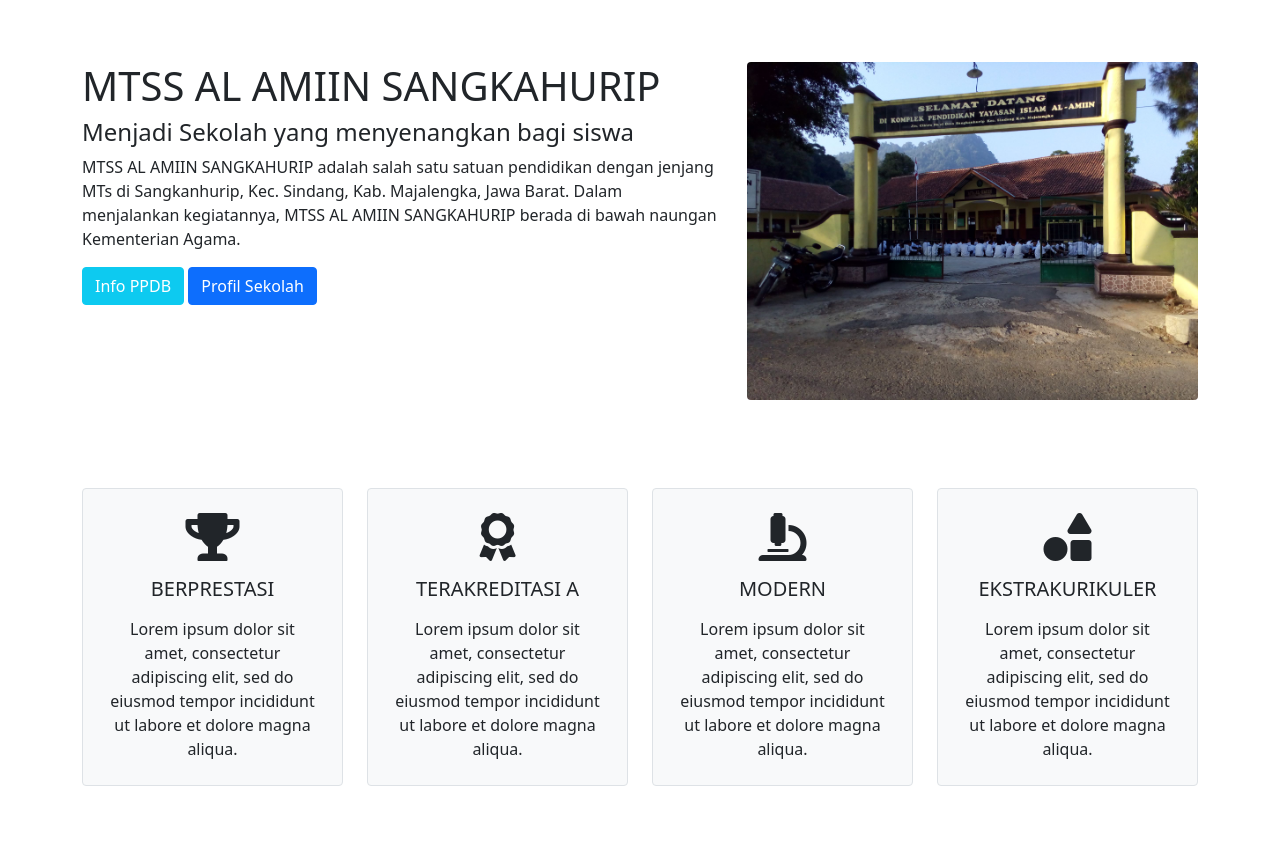
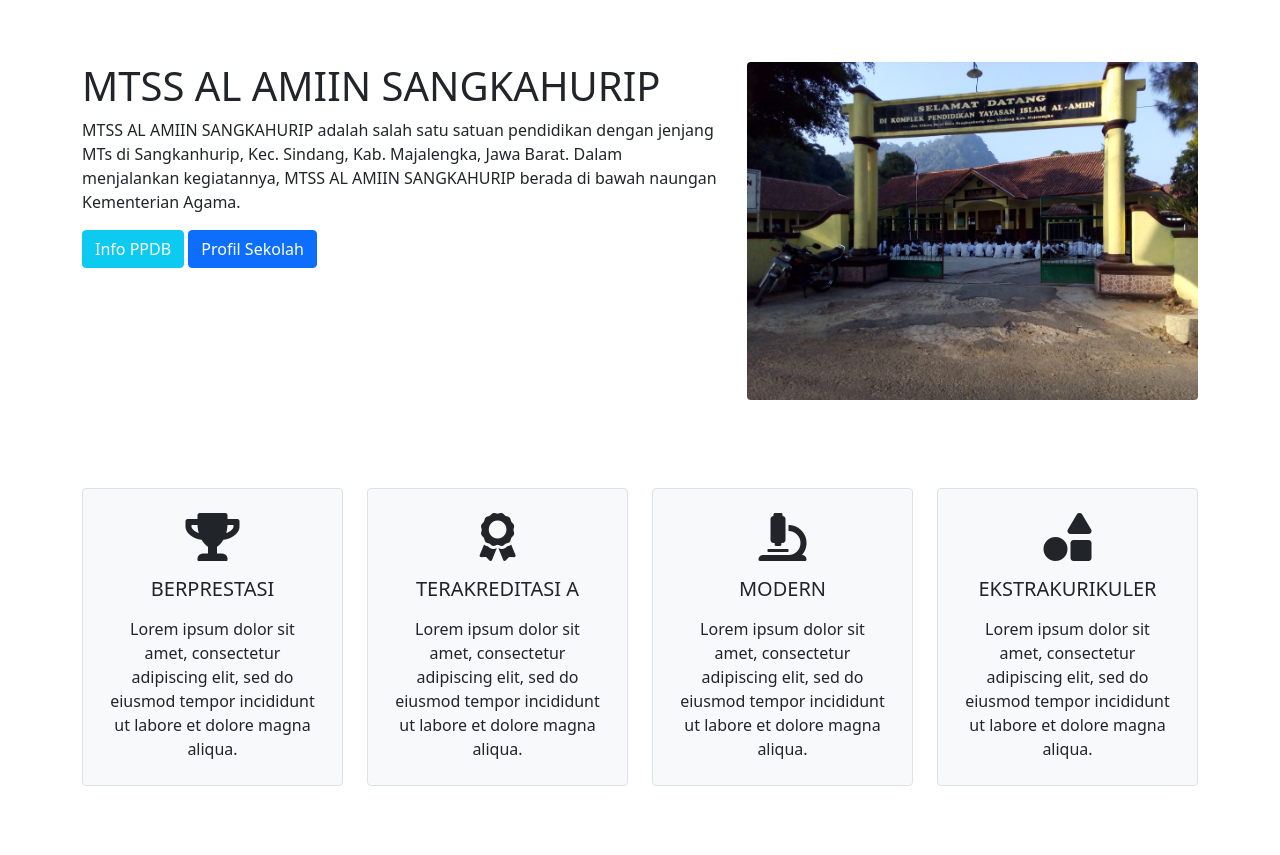
Before and after one commit to mts-alamiin/mts-alamiin, a plain HTML site: page index.html in a window 1280 px wide. Shown: the part 1040-1895 px from the top of the page. Drawn offline with nearby package versions, Linux system fonts and the light colour scheme.

Commit message:
Update index.html

```diff
--- a/index.html
+++ b/index.html
@@ -97,7 +97,6 @@
         <div class="row py-3">
             <div class="col-lg-7 mb-4">
                 <h1>MTSS AL AMIIN SANGKAHURIP</h1>
-                <h4>Menjadi Sekolah yang menyenangkan bagi siswa</h4>
                 <p> MTSS AL AMIIN SANGKAHURIP adalah salah satu satuan pendidikan dengan jenjang MTs di Sangkanhurip, Kec. Sindang, Kab. Majalengka, Jawa Barat. Dalam menjalankan kegiatannya, MTSS AL AMIIN SANGKAHURIP berada di bawah naungan Kementerian Agama.</p>
                 <p><button type="button" class="btn btn-info text-white">Info PPDB</button> <button type="button" class="btn btn-primary">Profil Sekolah</button></p>
             </div>
```
